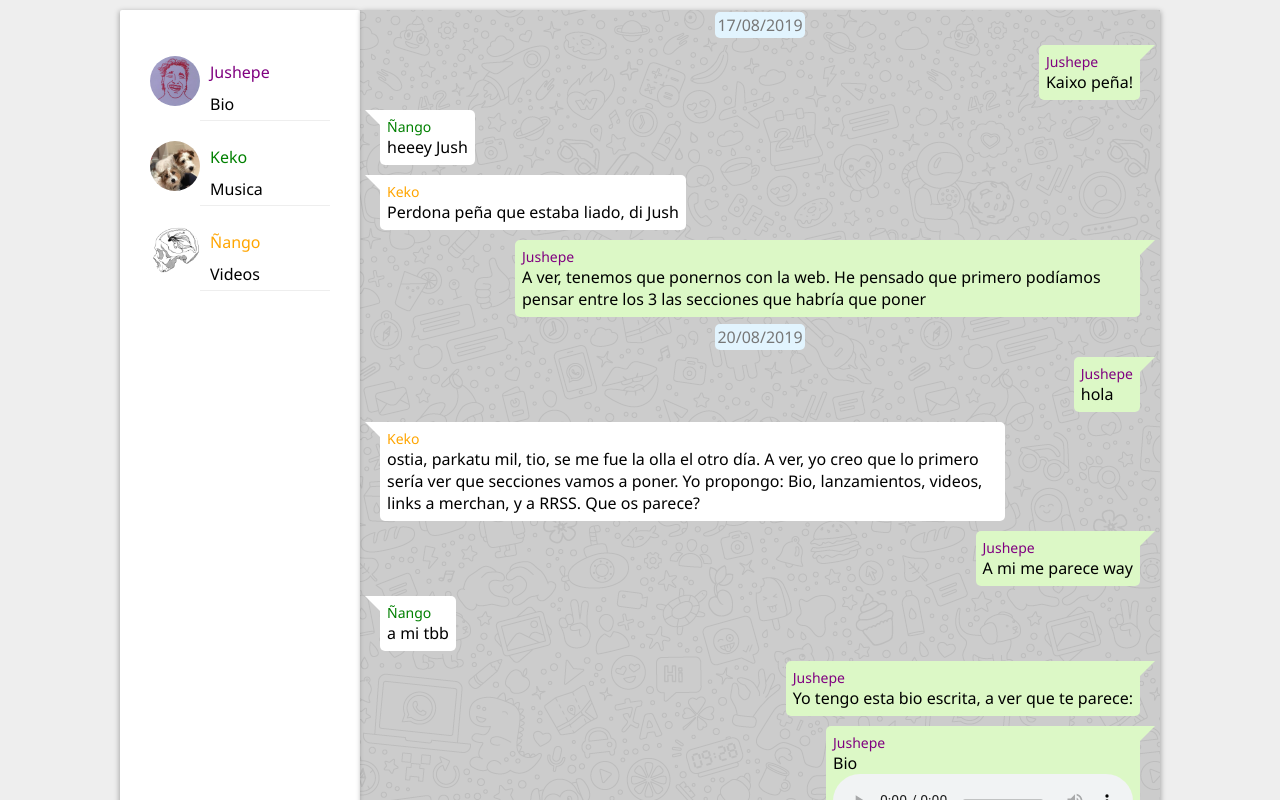
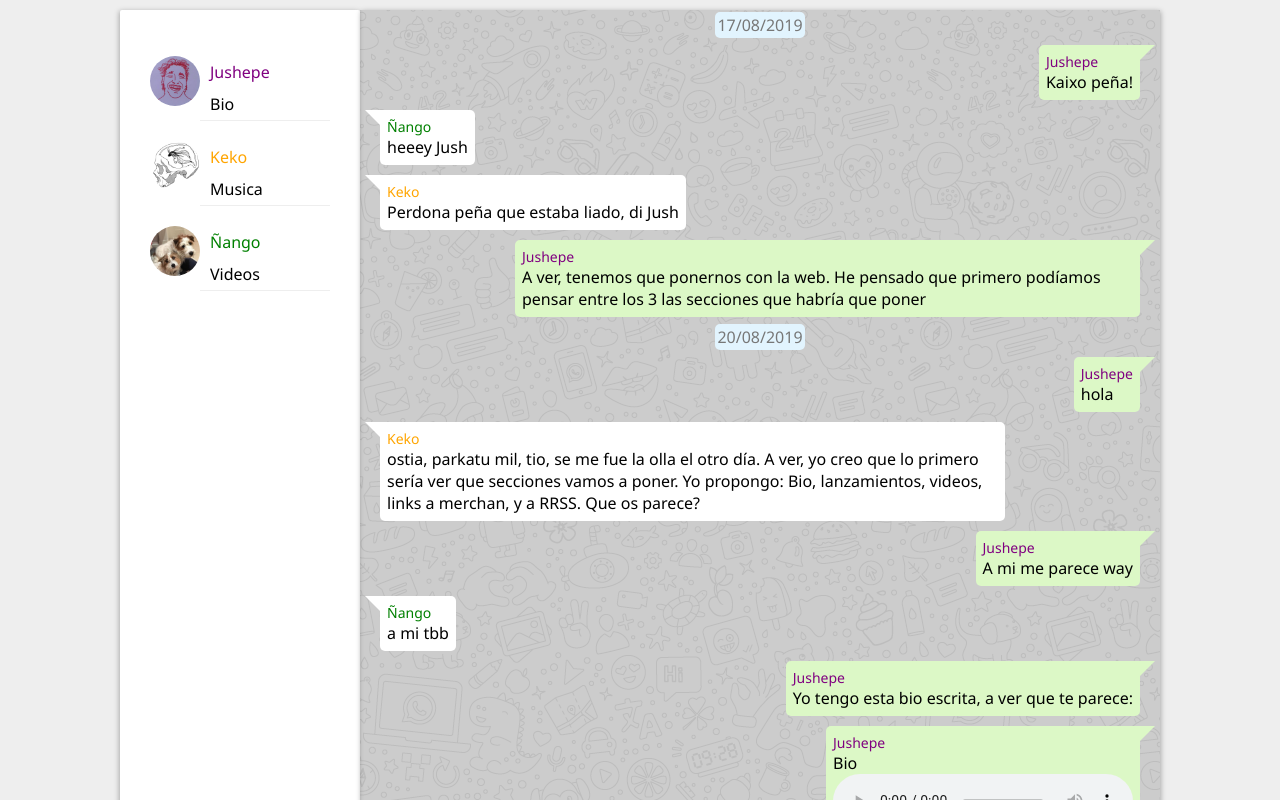
Before and after one commit to wwwater/pinyangopop, a React (Create React App) app: page / in a window 1280 px wide. Shown: the top 800 px of the page. Built offline with nearby package versions, Linux system fonts and the light colour scheme.

Commit message:
Fix menu names

```diff
--- a/src/App.js
+++ b/src/App.js
@@ -31,7 +31,10 @@ function App() {
     , ["Keko",    "11:18", "jajajajajaja" ]
     , ["Ñango",   "11:23", "abrá q poner los discos tb Xdddd" ]
     , ["Keko",    "11:27", "\"discos\" tenemos uno. \"El de la Pizza\"" ]
-    , ["Keko",    "11:28", <div className="disc-links"><a href="https://pinangopop.bandcamp.com/album/el-de-la-pizza"><div className="bandcamp"></div></a> <a href="https://open.spotify.com/album/6010KNCEaYPAikrL3kgqGp?si=kVvzK-IaS-qYzfa4St44XA"><div className="spotify"></div></a></div> ]
+    , ["Keko",    "11:28", <div className="disc-links">
+                            <a href="https://pinangopop.bandcamp.com/album/el-de-la-pizza"><div className="bandcamp"></div></a>
+                            <a href="https://open.spotify.com/album/6010KNCEaYPAikrL3kgqGp?si=kVvzK-IaS-qYzfa4St44XA"><div className="spotify"></div></a>
+                          </div> ]
     , ["Jushepe", "11:33", "Yo pondría el EP con Medina tb" ]
     , ["Ñango",   "11:35", "va" ]
     , ["Keko",    "11:35", "Perfe" ]
--- a/src/Menu.js
+++ b/src/Menu.js
@@ -17,22 +17,23 @@ class Menu extends Component {
           </li>
           <li className="menu-item">
             <a className="menu-link" href="#Music">
-              <div className="userpick userpick-xavier"></div>
+              <div className="userpick userpick-eneko"></div>
               <div className="menu-text">
-                <div className="menu-text-author xavier">Keko</div>
+                <div className="menu-text-author eneko">Keko</div>
                 <div className="menu-text-message">Musica</div>
               </div>
             </a>
           </li>
           <li className="menu-item">
             <a className="menu-link" href="#Video">
-              <div className="userpick userpick-eneko"></div>
+              <div className="userpick userpick-xavier"></div>
               <div className="menu-text">
-                <div className="menu-text-author eneko">Ñango</div>
+                <div className="menu-text-author xavier">Ñango</div>
                 <div className="menu-text-message">Videos</div>
               </div>
             </a>
           </li>
+
         </ul>
       </div>
     );
```
